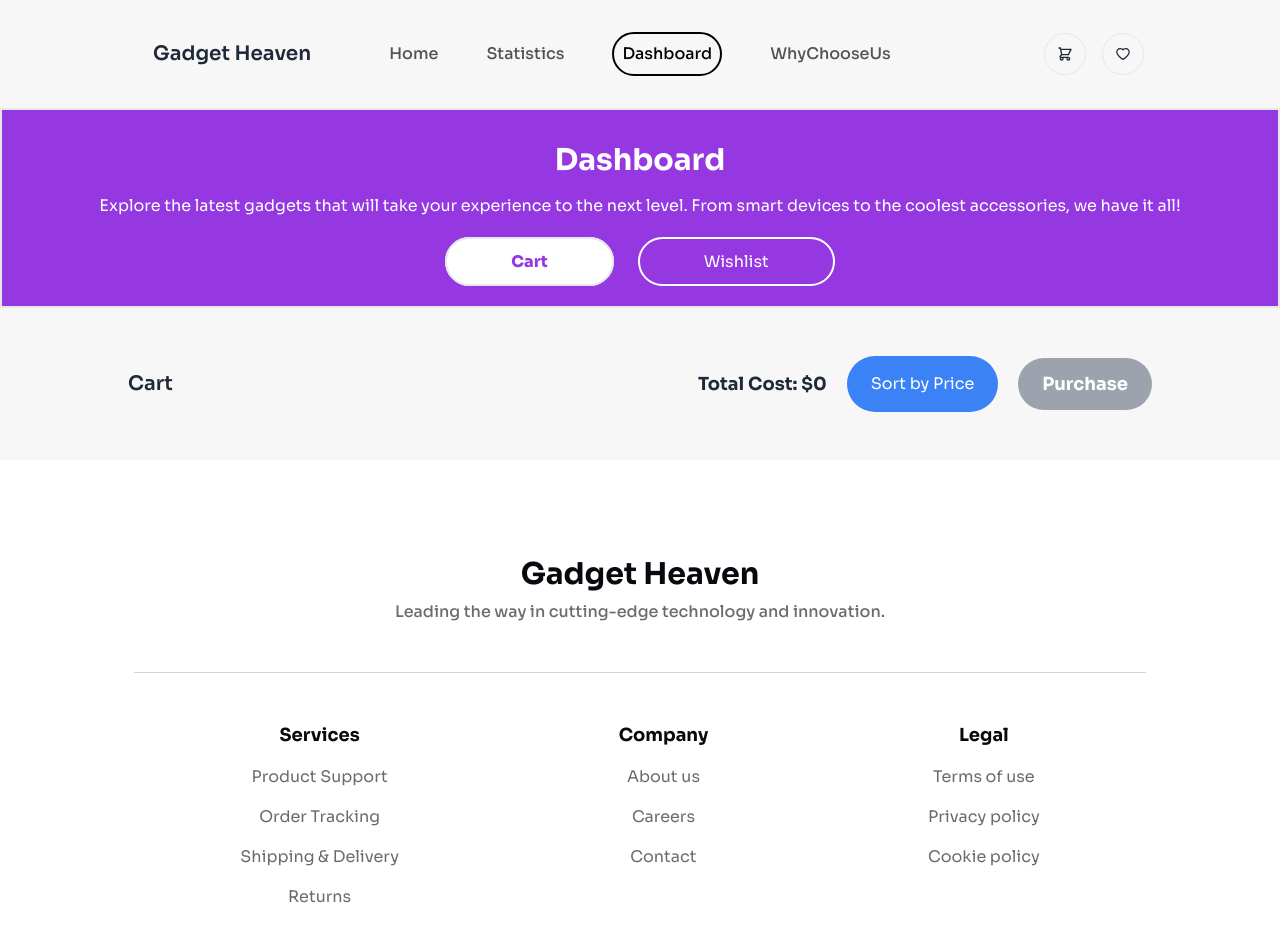
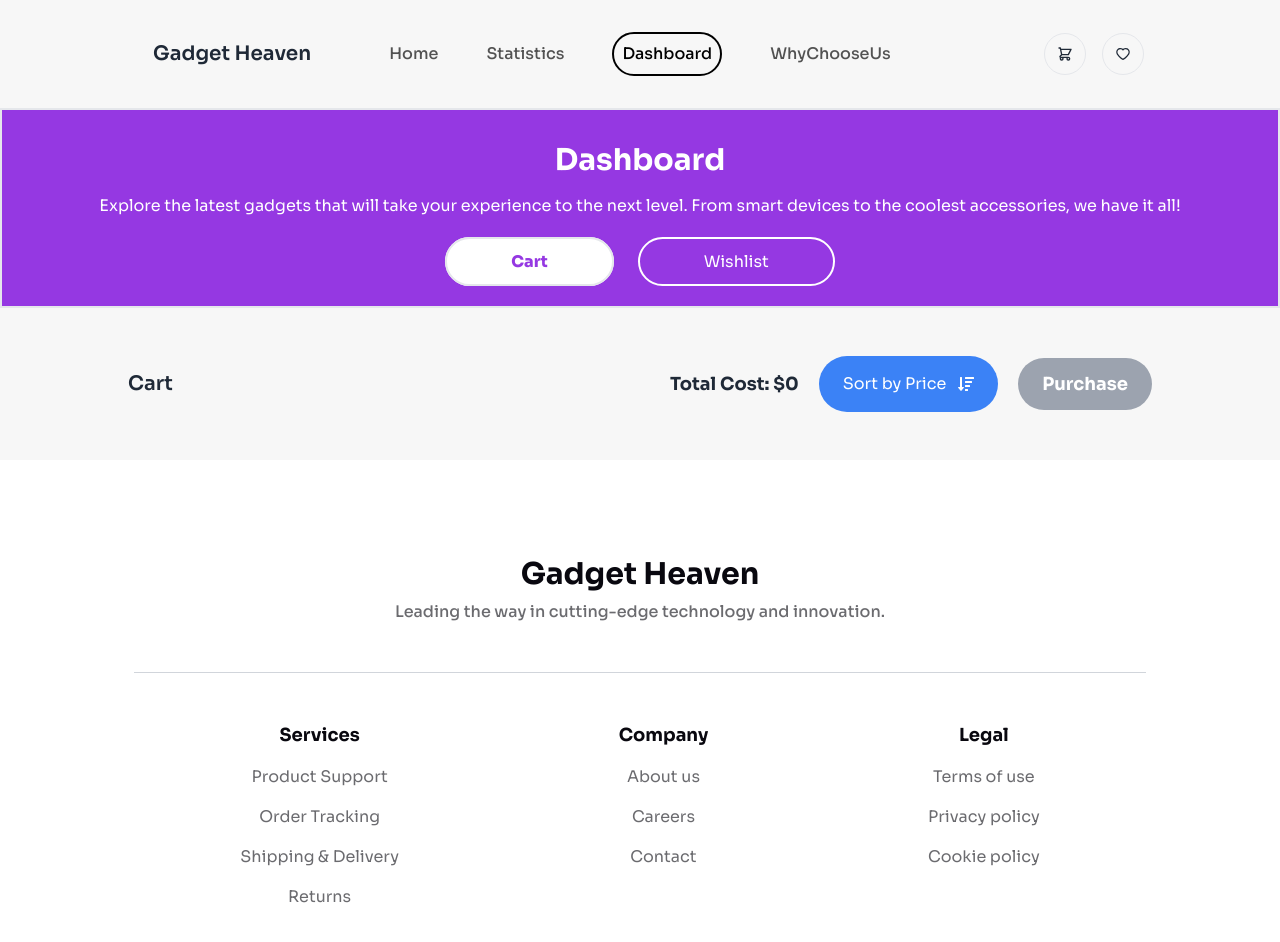
Before and after one commit to ShakirMahmud/gadget-heaven, a React (Vite) app: page /dashboard in a window 1280 px wide. Shown: the top 942 px of the page. Built offline with nearby package versions, Linux system fonts and the light colour scheme.

Commit message:
final commit

```diff
--- a/src/components/Dashboard/Cart.jsx
+++ b/src/components/Dashboard/Cart.jsx
@@ -1,3 +1,5 @@
+import { FaSortAmountDownAlt } from "react-icons/fa";
+import { FaSortAmountDown } from "react-icons/fa";
 
 import { useContext, useEffect, useState } from 'react';
 import { useLoaderData, useNavigate } from 'react-router-dom';
@@ -61,14 +63,14 @@ const Cart = () => {
                     <h3 className="text-lg font-bold">Total Cost: ${totalCost}</h3>
                     <button
                         onClick={handleSort}
-                        className="ml-0 lg:ml-4 px-6 py-4 bg-blue-500 text-white rounded-full hover:bg-blue-600"
+                        className="ml-0 lg:ml-4 px-6 py-4 bg-blue-500 text-white rounded-full hover:bg-blue-600 flex items-center gap-3"
                     >
-                        Sort by Price
+                        Sort by Price {!isSortedDesc ? <FaSortAmountDown /> : <FaSortAmountDownAlt />}
                     </button>
                     <button
                         onClick={handlePurchase}
                         disabled={cartList.length === 0}
-                        className={`ml-0 lg:ml-4 px-6 py-3 text-white text-lg font-bold rounded-full transition-all duration-300
+                        className={`ml-0 lg:ml-4 px-6 py-3 w-full lg:w-auto text-white text-lg font-bold rounded-full transition-all duration-300
                             ${cartList.length === 0 ? 'bg-gray-400' : 'bg-gradient-to-r from-purple-500 to-pink-500 hover:from-purple-600 hover:to-pink-600'}`}
                     >
                         Purchase
```
